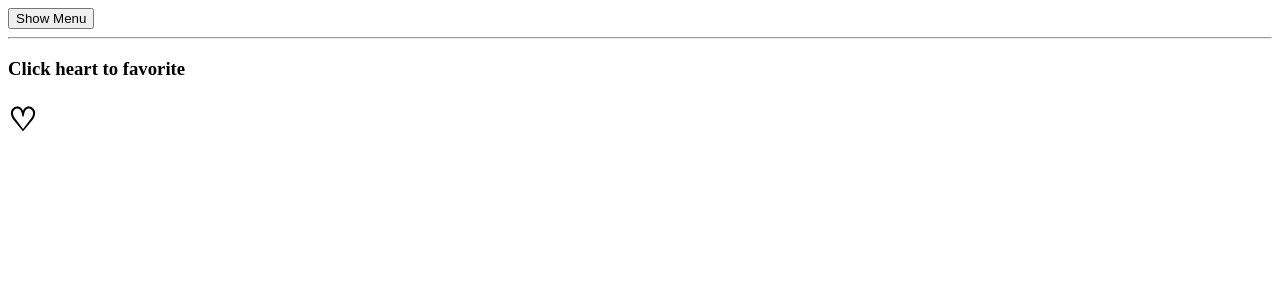
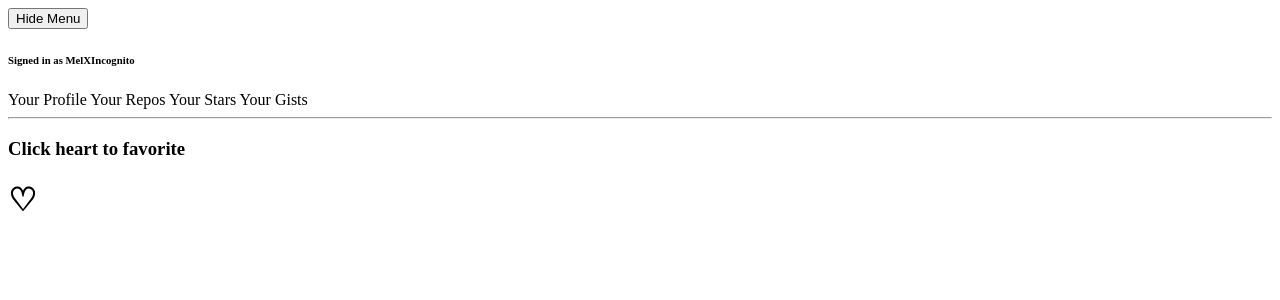
Before and after one commit to melxincognito/scrimba-excersises, a React (Create React App) app: page / in a window 1280 px wide. Shown: the top 300 px of the page. Built offline with nearby package versions, Linux system fonts and the light colour scheme.

Commit message:
changed toggler initial state so it can be set to t/f on each component

```diff
--- a/src/HOCS/withToggler.js
+++ b/src/HOCS/withToggler.js
@@ -8,8 +8,14 @@ class Toggler extends Component {
   //toggler state being initially set to false is going to
   //automatically hide your menu on screen start and automatically
   //have the favorites switch set to off on start
+
+  // if you change it from being a boolean to this.props.defaultOnValue and pass
+  // it in as a prop you can choose for each component it's passed through whether you
+  // need it to be set to true or false so it's not just false for every component
+  // unless that's what you want.
+
   state = {
-    on: false,
+    on: this.props.defaultOnValue,
   };
 
   toggle = () => {
@@ -27,8 +33,14 @@ class Toggler extends Component {
     );
   }
 }
-export function withToggler(component) {
+export function withToggler(component, optionsObj) {
   return function (props) {
-    return <Toggler component={component} {...props} />;
+    return (
+      <Toggler
+        component={component}
+        defaultOnValue={optionsObj.defaultOnValue}
+        {...props}
+      />
+    );
   };
 }
--- a/src/components/hoc/Favorite.js
+++ b/src/components/hoc/Favorite.js
@@ -12,5 +12,7 @@ function Favorite(props) {
   );
 }
 
-const SuperchargedFavoriteComponent = withToggler(Favorite);
+const SuperchargedFavoriteComponent = withToggler(Favorite, {
+  defaultOnValue: false,
+});
 export default SuperchargedFavoriteComponent;
--- a/src/components/hoc/Menu.js
+++ b/src/components/hoc/Menu.js
@@ -16,5 +16,5 @@ function Menu(props) {
   );
 }
 
-const SuperchargedMenuComponent = withToggler(Menu);
+const SuperchargedMenuComponent = withToggler(Menu, { defaultOnValue: true });
 export default SuperchargedMenuComponent;
```
